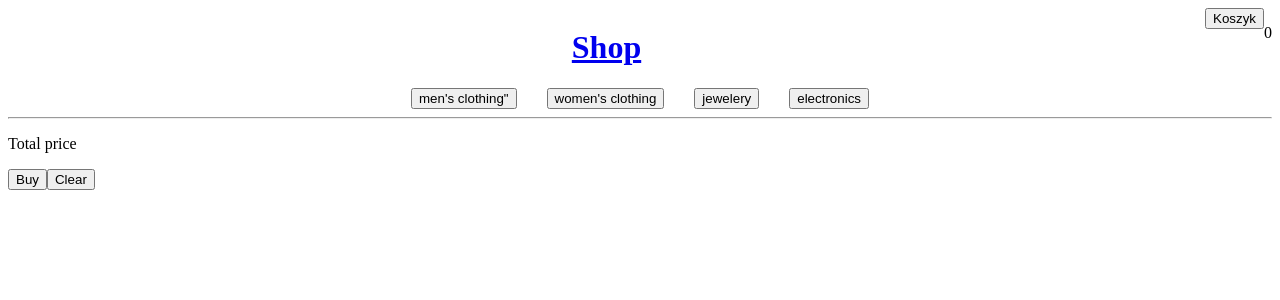
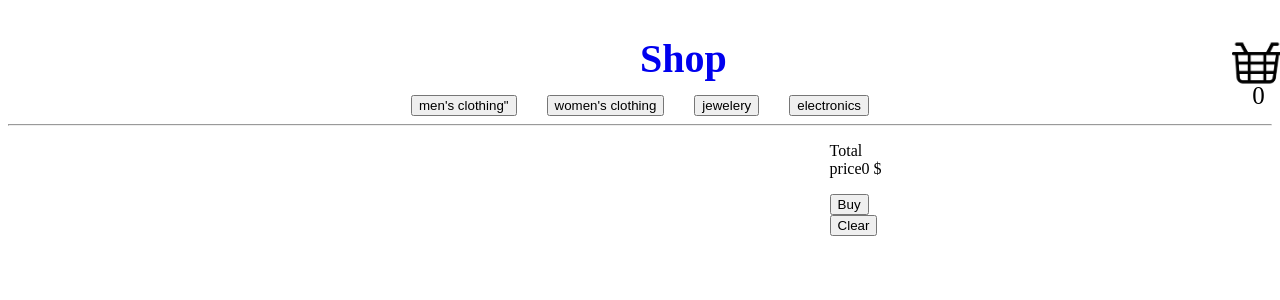
Before and after one commit to MichalOrlikowski/Shop, a React (Create React App) app in the folder shop/: page /buy in a window 1280 px wide. Shown: the top 300 px of the page. Built offline with nearby package versions, Linux system fonts and the light colour scheme.

Commit message:
almost done

```diff
--- a/shop/src/Components/Header/Header.js
+++ b/shop/src/Components/Header/Header.js
@@ -1,19 +1,22 @@
 import s from "./Header.module.css"
 import Nav from "./Nav";
 import { NavLink } from "react-router-dom";
+import koszyk from "../../img/Koszyk.png"
 
-
-function Header({cart}) {
+function Header({ cart }) {
 
 
   return (
     <>
       <div className={s.Container}>
-        <NavLink to="/" className={s.title}> <h1>Shop</h1></NavLink>
-        <NavLink to="/buy"><button className={s.button}>Koszyk</button></NavLink>
-        <p>{cart.length}</p>
+
+          <NavLink to="/" className={s.title}> <h1>Shop</h1></NavLink>
+
+        <div>
+          <NavLink to="/buy"><img src={koszyk} className={s.img}></img></NavLink>
+          <p className={s.cartLength}>{cart.length}</p>
+        </div>
       </div>
-
       <Nav />
       <hr />
     </>
--- a/shop/src/Components/Header/Header.module.css
+++ b/shop/src/Components/Header/Header.module.css
@@ -1,20 +1,41 @@
 .Container{
     display: flex;
+    width: 100%;
 }
 .title{
-width: 100%;
+text-decoration: none;
+width: 100px;
+font-size: 20px;
 display: flex;
 justify-content: center;
+margin-left: 50%;
+margin-right: 40%;
 }
-.button{
+
+
+
+
+
+.img{
+width: 50px;
+margin-top: 30px;
+
 
 }
 
 .nav{
-
+    margin-top: -40px;
     width: 100%;
     display: flex;
     justify-content:center;
     gap: 30px;
 
 }
+
+
+
+.cartLength{
+    margin-top: -10px;
+    margin-left: 20px;
+    font-size: 25px;
+}
--- a/shop/src/Components/Header/Koszyk.js
+++ b/shop/src/Components/Header/Koszyk.js
@@ -1,13 +1,15 @@
 import s from "./Koszyk.module.css"
-function Koszyk({ cart, setCart}) {
 
-    const Add = (product) =>{
-        setCart((prevValue)=>[...prevValue, product])
+
+function Koszyk({ cart, setCart }) {
+
+    const Add = (product) => {
+        setCart((prevValue) => [...prevValue, product])
 
     }
 
-    const Remove= (index) =>{
-        setCart((product)=>{
+    const Remove = (index) => {
+        setCart((product) => {
             const update = [...product];
             update.splice(index, 1)
             return update;
@@ -15,28 +17,71 @@ function Koszyk({ cart, setCart}) {
 
     }
 
-    const renderKoszyk = () => cart.map((product, index) => (
-        <div className={s.productContainer} key={index}>
-            <div className={s.title} >{product.title}</div>
-            <img className={s.img} src={product.image}></img>
-            <p className={s.price}> {product.price}</p>
-            <div>
-                <button onClick={()=> Add(product)}>Add</button>
-                <button onClick={()=> Remove(index)}>Remove</button>
-            </div>
+    const clearCart = () => {
+        setCart([])
+    }
+
+    const Alert = () => {
+        alert("To nie jest prawdziwa strona. Nie daj się oszukać!!!")
+    }
+
+    const renderKoszyk = () => cart.map((product, index) => {
+
+        return (
+            <div className={s.productContainer} key={index}>
+                <div className={s.title} >{product.title}</div>
+                <img className={s.img} src={product.image}></img>
+                <p className={s.price}> {product.price}$</p>
+                <div className={s.buttonList}>
+                    <button onClick={() => Add(product)}>Add</button>
+                    <button onClick={() => Remove(index)}>Remove</button>
+                </div>
 
 
-        </div>
-    ))
+            </div>
+        )
+    })
+
+
+    // function groupBy(objectArray, property) {
+    //     return objectArray.reduce(function (acc, obj) {
+    //       let key = obj[property];
+    //       if (!acc[key]) {
+    //         acc[key] = [];
+    //       }
+    //       acc[key].push(obj);
+    //       return acc;
+    //     }, {});
+    //   }
+
+    //   const groupedItems = groupBy(cart, "title");
+    //   const result = Object.entries(groupedItems).map(([key, items]) => (
+    //     <ul key={key}>
+    //       {<img className="img" src={items[0].image}></img>}
+    //       {items[0].title} ===
+    //       {items.length}
+    //     </ul>
+    //   ));
+
+
+
+
+
+
 
     return (
         <>
+
             <div className={s.container}>{renderKoszyk()}</div>
-            <div>
-                <p>Total price </p>
-                <button>Buy</button>
-                <button>Clear</button>
+            <div className={s.buyContainer}>
+                <p>Total price{cart.map((product) =>
+                    product.price).reduce((a, b) => a + b, 0)}  {"$"}
+                 </p>
+                <button onClick={() => Alert()}>Buy</button>
+                <button onClick={() => clearCart()}>Clear</button>
             </div>
+            {/* <div>{result}</div> */}
+
         </>
     );
 }
--- a/shop/src/Components/Header/Koszyk.module.css
+++ b/shop/src/Components/Header/Koszyk.module.css
@@ -4,28 +4,34 @@
     margin-left: 400px;
 
 
+
 }
 
 .productContainer{
-
-    border: 1px solid black;
+    width: 900px;
+    border: 1px solid gray;
     margin: 40px;
     display: flex;
     justify-content: center;
-
+    height:90px;
 }
 
 .title{
+    width:450px;
     font-size: 20px;
     display: flex;
     align-items: center;
+    justify-content: flex-start;
+
+
 
 }
 
 .img{
-    width:50px;
+    width:80px;
     height: auto;
-    margin-left: 20px;
+    display: flex;
+    margin-left: 150px;
 
 
 }
@@ -38,3 +44,16 @@ align-items: flex-end;
 text-align: end;
 align-self: flex-end;
 }
+
+
+.buttonList{
+    display:flex;
+    margin-left: 90px;
+}
+
+
+.buyContainer{
+    display: block;
+    margin-left: 65%;
+    margin-right: 30%;
+}
--- a/shop/src/Components/RenderProducts.js
+++ b/shop/src/Components/RenderProducts.js
@@ -15,7 +15,7 @@ function RenderProducts({ productList, setProductList, setCart, cart }) {
     useEffect(() => {
         getProduct();
         console.log(cart)
-    }, [ ])
+    }, [])
 
     const Add = (product) =>{
         setCart((prevValue)=>[...prevValue, product])
@@ -26,7 +26,7 @@ function RenderProducts({ productList, setProductList, setCart, cart }) {
         <div className={s.productContainer} key={product.id}>
             <div className={s.title} >{product.title}</div>
             <img className={s.img} src={product.image}></img>
-            <p className={s.price}><button onClick={() =>Add(product)}>Add</button> {product.price}</p>
+            <p className={s.price}><button onClick={() =>Add(product)}>Add</button> {product.price}$</p>
 
 
         </div>
--- a/shop/src/Components/RenderProducts.module.css
+++ b/shop/src/Components/RenderProducts.module.css
@@ -1,21 +1,25 @@
+
 .container{
     display: flex;
     width: 100%;
     flex-wrap: wrap;
     justify-content: center;
 
+
 }
 
 .productContainer{
     width:300px;
     height: 500px;
-    border: 1px solid black;
+    border: 1px solid gray;
     margin: 40px;
     display: flex;
     justify-content: center;
     align-items:baseline;
-
     flex-wrap: wrap;
+    -webkit-box-shadow: 6px -6px 20px 1px rgba(66, 68, 90, 1);
+-moz-box-shadow: 6px -6px 20px 1px rgba(66, 68, 90, 1);
+ box-shadow: 6px -6px 20px 1px rgba(66, 68, 90, 1);
 }
 
 .title{
```
Also changed, not shown: shop/src/img/Koszyk.png (added).
